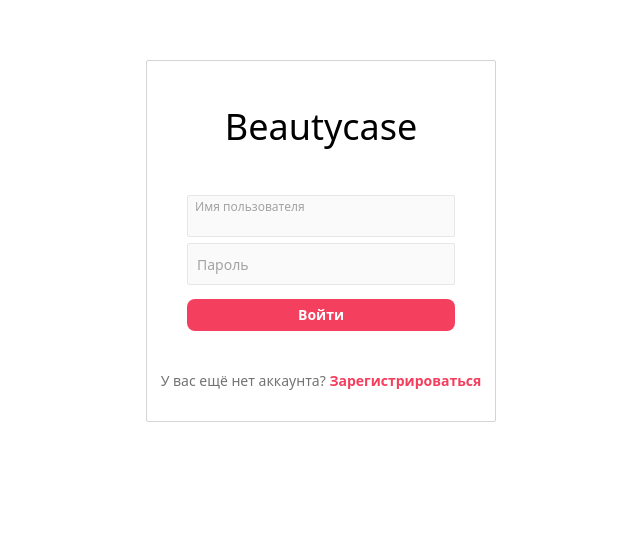
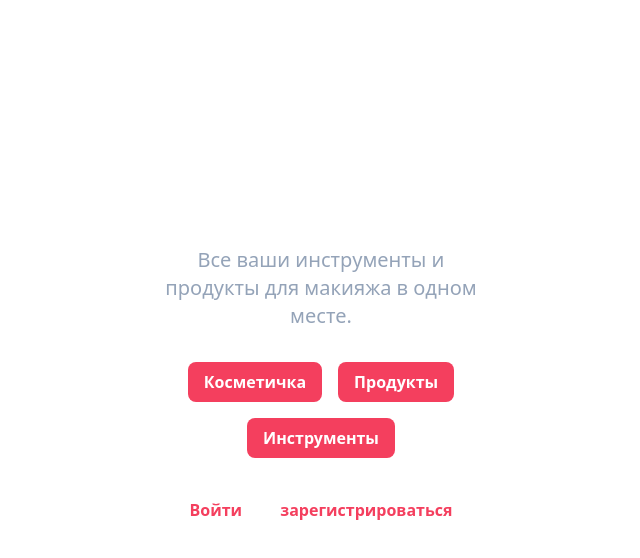
Before and after one commit to lifeinplus/beautycase-frontend, a React (Vite) app: page / in a window 1280 px wide. Before the commit this address led to /login. Shown: the part 154-712 px from the top of the page, without its empty margins (319-959 px from the left). Built offline with nearby package versions, Linux system fonts and the light colour scheme; no server answers; a web font is replaced by a local one.

Commit message:
BC-37 Home Page

```diff
--- a/src/App.tsx
+++ b/src/App.tsx
@@ -3,17 +3,20 @@ import { Toaster } from 'react-hot-toast'
 import { Route, Routes } from 'react-router-dom'
 
 import { useAppSelector } from './app/hooks'
-import { HomePage, MakeupBagPage } from './components'
+import { MakeupBagPage } from './components'
 import {
     LoginPage,
     PersistLogin,
     RegisterPage,
     RequireAuth,
 } from './features/auth'
-import { ProductGalleryPage } from './features/products'
-import { AddProductPage } from './features/products/pages/AddProductPage'
-import { EditProductPage } from './features/products/pages/EditProductPage'
-import { ProductPage } from './features/products/pages/ProductPage'
+import { HomePage } from './features/home'
+import {
+    AddProductPage,
+    EditProductPage,
+    ProductGalleryPage,
+    ProductPage,
+} from './features/products'
 import { selectDarkMode } from './features/theme'
 
 const App = () => {
@@ -37,12 +40,11 @@ const App = () => {
                 }}
             />
             <Routes>
+                <Route path="/" element={<HomePage />} />
                 <Route path="/login" element={<LoginPage />} />
                 <Route path="/register" element={<RegisterPage />} />
 
                 <Route element={<PersistLogin />}>
-                    <Route path="/" element={<HomePage />} />
-
                     <Route element={<RequireAuth />}>
                         <Route path="/makeup_bag" element={<MakeupBagPage />} />
                         <Route
--- a/src/components/HomePage.tsx
+++ /dev/null
@@ -1,14 +0,0 @@
-import { Navigate } from 'react-router-dom'
-
-import { useAppSelector } from '../app/hooks'
-import { selectUsername } from '../features/auth'
-
-export const HomePage = () => {
-    const username = useAppSelector(selectUsername)
-
-    return username ? (
-        <Navigate to="/makeup_bag" replace />
-    ) : (
-        <Navigate to="/login" replace />
-    )
-}
--- a/src/components/index.ts
+++ b/src/components/index.ts
@@ -1,14 +1,13 @@
 import Brands from './Brands'
 import Hero from './Hero'
-import MakeupBagPage from './MakeupBagPage'
 import Stages from './Stages'
 
-export { Brands, Hero, MakeupBagPage, Stages }
+export { Brands, Hero, Stages }
 
 export * from './common/BottomPanel'
 export * from './common/TopPanel'
 export * from './layout/AdaptiveNavBar'
 export * from './layout/Footer'
 export * from './layout/Header'
-export * from './HomePage'
+export * from './pages/MakeupBagPage'
 export * from './Spinner'
--- a/src/components/MakeupBagPage.tsx
+++ b/src/components/pages/MakeupBagPage.tsx
@@ -1,6 +1,6 @@
-import { AdaptiveNavBar, Brands, Footer, Header, Hero, Stages } from '.'
+import { AdaptiveNavBar, Brands, Footer, Header, Hero, Stages } from '..'
 
-const MakeupBagPage = () => {
+export const MakeupBagPage = () => {
     return (
         <>
             <Header />
@@ -16,5 +16,3 @@ const MakeupBagPage = () => {
         </>
     )
 }
-
-export default MakeupBagPage
--- /dev/null
+++ b/src/features/home/index.ts
@@ -0,0 +1 @@
+export * from './pages/HomePage'
--- /dev/null
+++ b/src/features/home/pages/HomePage.tsx
@@ -0,0 +1,46 @@
+import { Link } from 'react-router-dom'
+
+export const HomePage = () => {
+    return (
+        <div className="flex h-screen flex-col items-center justify-center text-white">
+            <div className="max-w-80">
+                <div className="text-center">
+                    <h1 className="mb-4 font-heading text-4xl font-bold sm:text-6xl">
+                        Добро пожаловать в
+                    </h1>
+                    <h2 className="mb-10 mt-4 font-logo text-5xl font-bold sm:text-6xl">
+                        Beautycase
+                    </h2>
+                    <p className="mb-8 text-lg text-slate-400 sm:text-xl">
+                        Все ваши инструменты и продукты для макияжа в одном
+                        месте.
+                    </p>
+                </div>
+
+                <div className="flex flex-wrap justify-center gap-4">
+                    <Link to="/makeup_bag" className="home__button">
+                        Косметичка
+                    </Link>
+                    <Link to="/product_gallery" className="home__button">
+                        Продукты
+                    </Link>
+                    <Link to="/tool_gallery" className="home__button">
+                        Инструменты
+                    </Link>
+                </div>
+
+                <div className="mt-10 sm:mb-5">
+                    <p className="text-center">
+                        <Link className="home__link" to="/login">
+                            Войти
+                        </Link>{' '}
+                        или{' '}
+                        <Link className="home__link" to="/register">
+                            зарегистрироваться
+                        </Link>
+                    </p>
+                </div>
+            </div>
+        </div>
+    )
+}
--- a/src/features/products/index.ts
+++ b/src/features/products/index.ts
@@ -1,2 +1,5 @@
+export * from './pages/AddProductPage'
+export * from './pages/EditProductPage'
+export * from './pages/ProductGalleryPage'
+export * from './pages/ProductPage'
 export * from './productApiSlice'
-export * from './pages/ProductGalleryPage'
--- a/src/features/products/pages/ProductGalleryPage.tsx
+++ b/src/features/products/pages/ProductGalleryPage.tsx
@@ -13,7 +13,7 @@ export const ProductGalleryPage = () => {
 
     return (
         <div className="py-16">
-            <TopPanel title="Галерея продуктов" onBack={() => navigate(-1)} />
+            <TopPanel title="Галерея продуктов" onBack={() => navigate('/')} />
             <main>
                 <div className="grid grid-cols-3 gap-1">
                     {products?.map((product) => (
--- a/src/styles/index.css
+++ b/src/styles/index.css
@@ -12,6 +12,14 @@
 
 .form__input {
     @apply block w-full rounded-xl border border-neutral-700 bg-white px-4 py-2.5 placeholder-neutral-600 shadow-sm focus:border-white focus:outline-none focus:ring-1 dark:bg-black;
+}
+
+.home__button {
+    @apply flex justify-center rounded-lg bg-rose-500 px-4 py-2 font-bold text-white hover:bg-rose-600 focus-visible:outline focus-visible:outline-2 focus-visible:outline-rose-700;
+}
+
+.home__link {
+    @apply font-semibold text-rose-500 focus-visible:outline-rose-700;
 }
 
 .square-image-container {
```
